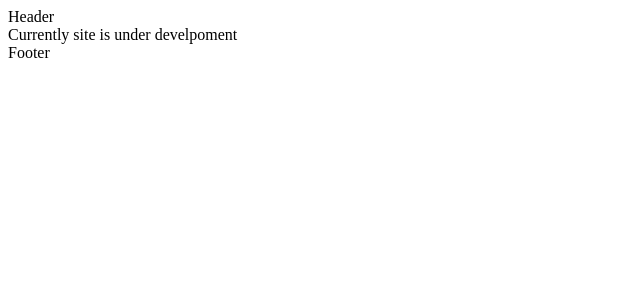
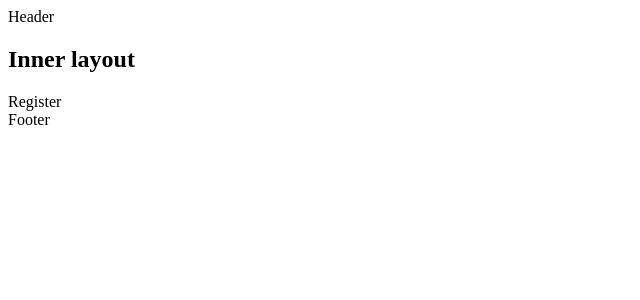
Before and after one commit to psapkale/next, a Next.js app in the folder routing-demo/: page /register-with-layout in a window 1280 px wide. Before the commit this address had no page. Shown: the top 300 px of the page, without its empty margins (0-640 px from the left). Built offline with nearby package versions, Linux system fonts and the light colour scheme.

Commit message:
route group layout

```diff
--- /dev/null
+++ b/routing-demo/src/app/(auth)/(with-auth-layout)/layout.tsx
@@ -0,0 +1,12 @@
+export default function RootLayout({
+   children,
+}: {
+   children: React.ReactNode;
+}) {
+   return (
+      <div>
+         <h2>Inner layout</h2>
+         {children}
+      </div>
+   );
+}
--- /dev/null
+++ b/routing-demo/src/app/(auth)/(with-auth-layout)/login-with-layout/page.tsx
@@ -0,0 +1,3 @@
+export default function Login() {
+   return <div>Login</div>;
+}
--- /dev/null
+++ b/routing-demo/src/app/(auth)/(with-auth-layout)/register-with-layout/page.tsx
@@ -0,0 +1,3 @@
+export default function Register() {
+   return <div>Register</div>;
+}
--- a/routing-demo/src/app/products/[productId]/layout.tsx
+++ b/routing-demo/src/app/products/[productId]/layout.tsx
@@ -1,8 +1,3 @@
-export const metadata = {
-   title: 'Next.js',
-   description: 'Generated by Next.js',
-};
-
 export default function ProductsLayout({
    children,
 }: {
```
Also changed, not shown: 1 other file (tests, documents, lock files or other folders).
